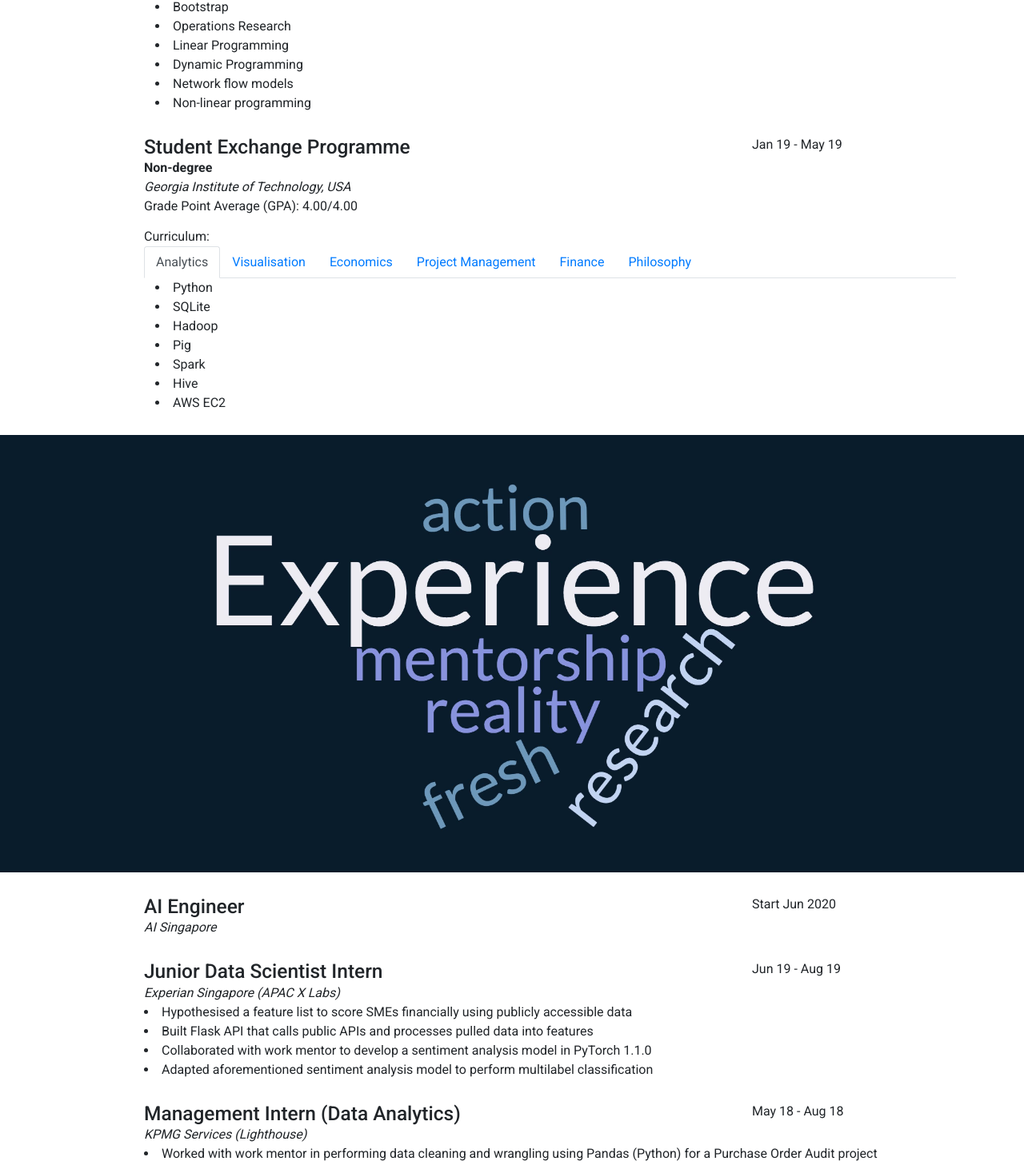
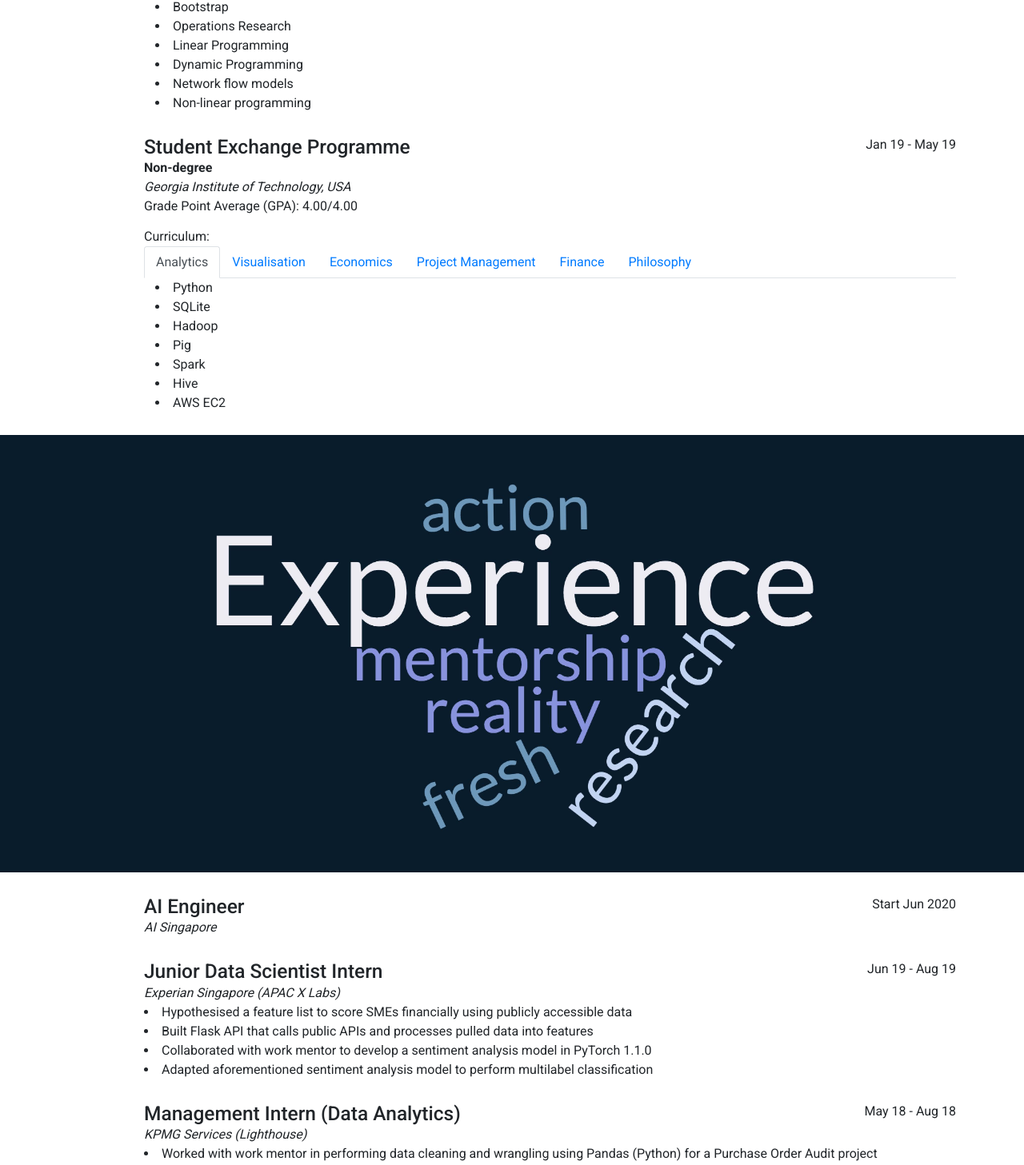
Before and after one commit to BenjaminChua/web-portfolio, a React (Create React App) app: page /web-portfolio/resume in a window 1280 px wide. Shown: the part 1326-2783 px from the top of the page at 80% size. Built offline with nearby package versions, Linux system fonts and the light colour scheme.

Commit message:
Added text-right for dates when screen is >= sm

```diff
--- a/src/components/resume/EducationTemplate.js
+++ b/src/components/resume/EducationTemplate.js
@@ -18,7 +18,7 @@ const EducationTemplate = props => {
                 <Col sm={8} md={{span: 6, offset: 1}}>
                     <h1> {props.edu.degree} </h1>
                 </Col>
-                <Col sm={4} md={{span: 3, offset: 2}}> {props.edu.period} </Col>
+                <Col sm={4} md={{span: 3, offset: 2}} className="text-sm-right"> {props.edu.period} </Col>
             </Row>
             <Row>
                 <Col className="font-weight-bold" md={{offset: 1}}> {props.edu.spec} </Col>
--- a/src/components/resume/ExperienceTemplate.js
+++ b/src/components/resume/ExperienceTemplate.js
@@ -10,7 +10,7 @@ const ExperienceTemplate = props => {
                 <Col sm={8} md={{span: 6, offset: 1}}>
                     <h1> {props.exp.name} </h1>
                 </Col>
-                <Col sm={4} md={{span: 3, offset: 2}}> {props.exp.period} </Col>
+                <Col sm={4} md={{span: 3, offset: 2}} className="text-sm-right"> {props.exp.period} </Col>
             </Row>
             <Row>
                 <Col className="font-italic" md={{offset: 1}}> {props.exp.company} </Col>
```
